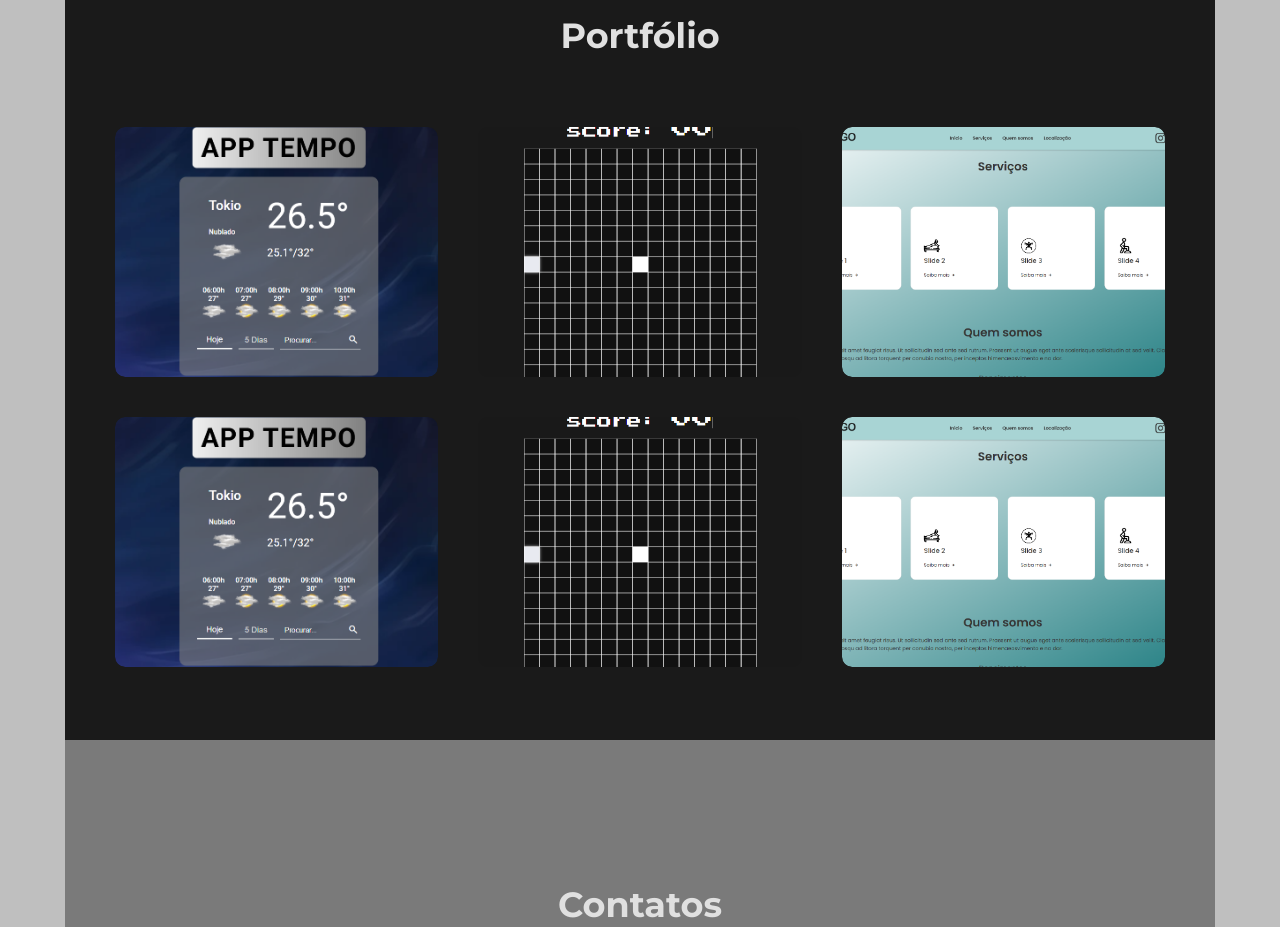
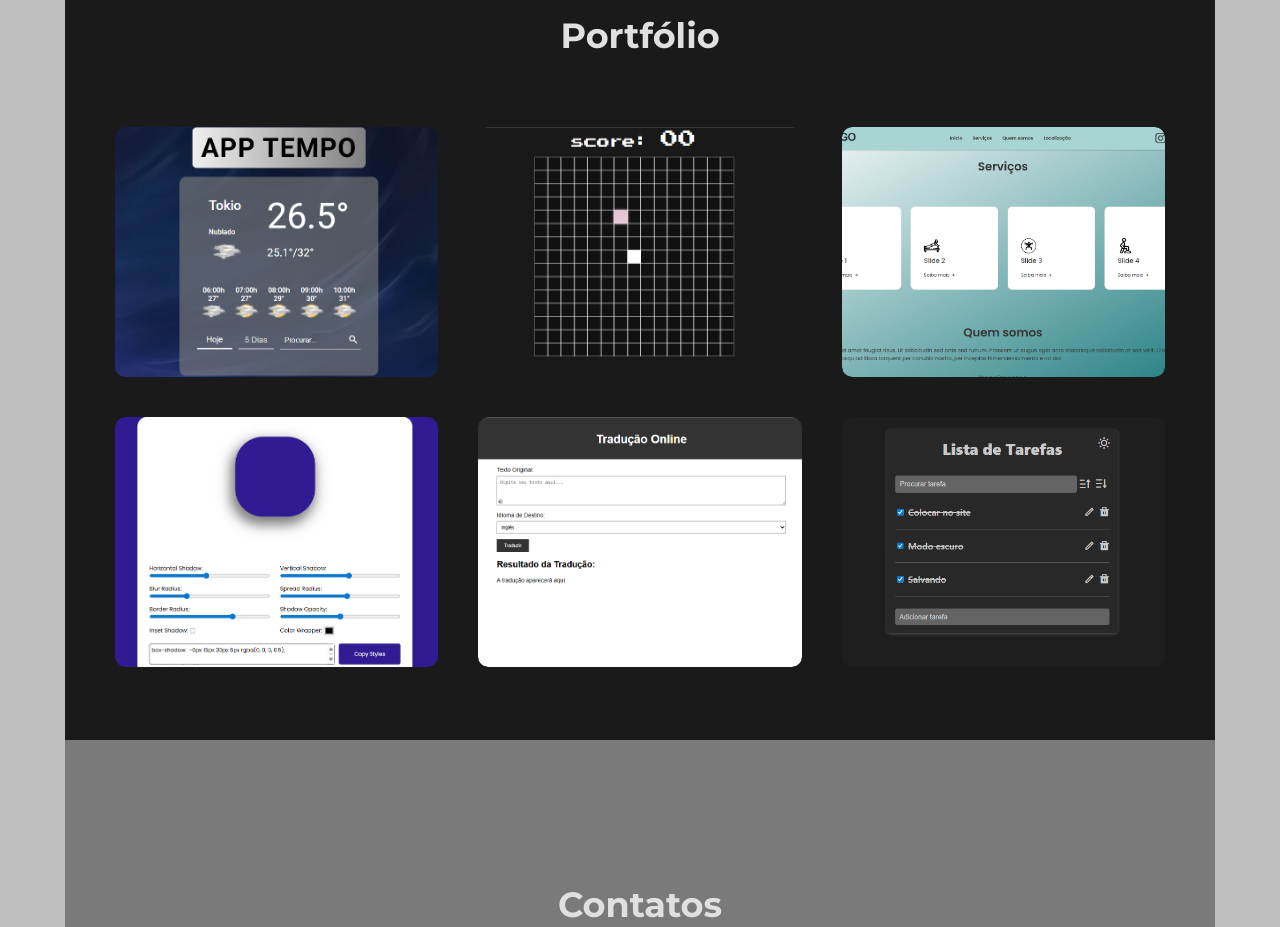
Before and after one commit to Jeidencw/portfolio-faculdade, a plain HTML site: page index.html in a window 1280 px wide. Shown: the part 1660-2587 px from the top of the page. Drawn offline with Linux system fonts and the light colour scheme.

Commit message:
portfolio

```diff
--- a/index.html
+++ b/index.html
@@ -64,51 +64,51 @@
 
             <div class="portfolio__pages">
                 <div class="pages">
-                    <img src="./img/tempo.png" alt="">
+                    <img src="./img/weather.png" alt="">
                     <div class="description">
-                        <h3>Página</h3>
-                        <p>Lorem ipsum dolor sit amet consectetur adipisicing elit. </p>
-                        <a href="#"><i class="fa-solid fa-arrow-up-right-from-square"></i></a>
+                        <h3>Previsão do tempo</h3>
+                        <p>Site de previsão do tempo para treinar conexão com api e pegar a localização do navegador</p>
+                        <a href="https://jeidencw.github.io/tempo-para-portfolio/" target="_blank"><i class="fa-solid fa-arrow-up-right-from-square"></i></a>
                     </div>
                 </div>
                  <div class="pages">
-                    <img src="./img/cobrinha.png" alt="">
+                    <img src="./img/snake.png" alt="">
                     <div class="description">
-                        <h3>Página</h3>
-                        <p>Lorem ipsum dolor sit amet consectetur adipisicing elit. </p>
-                        <a href="#"><i class="fa-solid fa-arrow-up-right-from-square"></i></a>
+                        <h3>Cobrinha</h3>
+                        <p>Clássico jogo da cobrinha, mas com a possibilidade de jogar com gestos (virando o celular). Infelizmente só  funciona no android (por enquanto)</p>
+                        <a href="https://jeidencw.github.io/cobrinha/" target="_blank"><i class="fa-solid fa-arrow-up-right-from-square"></i></a>
                     </div>
                 </div>
                  <div class="pages">
                     <img src="./img/site.png" alt="">
                     <div class="description">
-                        <h3>Página</h3>
-                        <p>Lorem ipsum dolor sit amet consectetur adipisicing elit. </p>
-                        <a href="#"><i class="fa-solid fa-arrow-up-right-from-square"></i></a>
+                        <h3>Site para digulgar</h3>
+                        <p>Modelo de site feito com react para divulgar loja, fácil de mudar todas as cores, acrescentar as fotos</p>
+                        <a href="https://scintillating-caramel-2aa873.netlify.app/" target="_blank"><i class="fa-solid fa-arrow-up-right-from-square"></i></a>
                     </div>
                 </div>
                 <div class="pages">
-                    <img src="./img/tempo.png" alt="">
+                    <img src="./img/shadow.png" alt="">
                     <div class="description">
-                        <h3>Página</h3>
-                        <p>Lorem ipsum dolor sit amet consectetur adipisicing elit. </p>
-                        <a href="#"><i class="fa-solid fa-arrow-up-right-from-square"></i></a>
+                        <h3>Gerador de sombras</h3>
+                        <p>Gera o HTML da sombra escolhida</p>
+                        <a href="https://jeidencw.github.io/shadowGenerator/" target="_blank"><i class="fa-solid fa-arrow-up-right-from-square"></i></a>
                     </div>
                 </div>
                  <div class="pages">
-                    <img src="./img/cobrinha.png" alt="">
+                    <img src="./img/translate.png" alt="">
                     <div class="description">
-                        <h3>Página</h3>
-                        <p>Lorem ipsum dolor sit amet consectetur adipisicing elit. </p>
-                        <a href="#"><i class="fa-solid fa-arrow-up-right-from-square"></i></a>
+                        <h3>Tradutor</h3>
+                        <p>Um tradutor simples usado para treinar conexão com api</p>
+                        <a href="https://jeidencw.github.io/translate/" target="_blank"><i class="fa-solid fa-arrow-up-right-from-square"></i></a>
                     </div>
                 </div>
                  <div class="pages">
-                    <img src="./img/site.png" alt="">
+                    <img src="./img/to-do.png" alt="">
                     <div class="description">
-                        <h3>Página</h3>
-                        <p>Lorem ipsum dolor sit amet consectetur adipisicing elit. </p>
-                        <a href="#"><i class="fa-solid fa-arrow-up-right-from-square"></i></a>
+                        <h3>Lista de tarefas</h3>
+                        <p>Uma lista de tarefas que salva tudo no navegador com modo escuro</p>
+                        <a href="https://jeidencw.github.io/to-do-list-para-portfolio/" target="_blank"><i class="fa-solid fa-arrow-up-right-from-square"></i></a>
                     </div>
                 </div>
             </div>
```
Also changed, not shown: img/cobrinha.png (deleted), img/shadow.png (added), img/snake.png (added), img/to-do.png (added), img/translate.png (added), img/weather.png (renamed from img/tempo.png).
